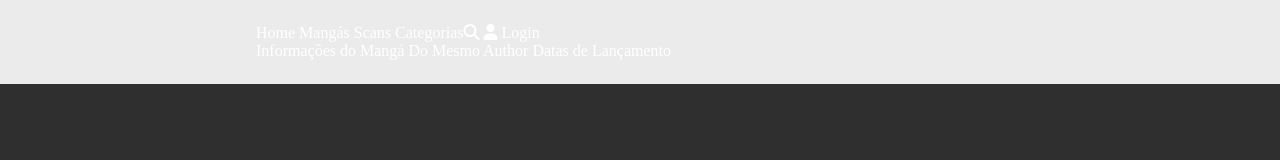
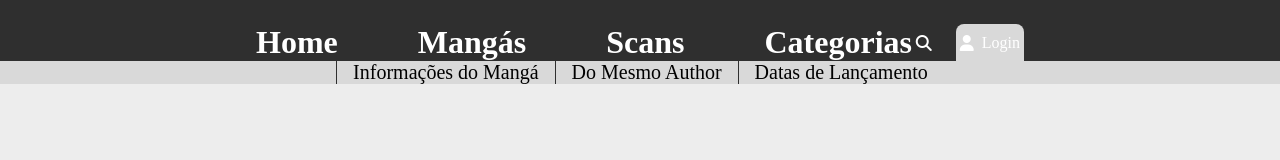
Before and after one commit to ls1w/solo-leveling, a plain HTML site: page index.html in a window 1280 px wide. Drawn offline with Linux system fonts and the light colour scheme.

Commit message:
header 90% ok

```diff
--- a/index.html
+++ b/index.html
@@ -9,8 +9,8 @@
     <script src="https://kit.fontawesome.com/a1ac2db141.js" crossorigin="anonymous"></script>
 
     <link rel="stylesheet" href="./style/reset.css">
+    <link rel="stylesheet" href="./style/style.css">
 
-    <link rel="stylesheet" href="./style/style.css">
     <link rel="stylesheet" href="./style/header.css">
     <title>Solo Leveling</title>
 </head>
@@ -24,15 +24,25 @@
                 <a href="#">Categorias</a>
             </div>
             <div class="search-and-login">
+                <div class="search-icon-container">
                     <i class="fa-solid fa-magnifying-glass search-icon"></i>
+                </div>
+                <div class="login">
                     <i class="fa-solid fa-user login-icon"></i>
                     <span>Login</span>
                 </div>
             </div>
+        </div>
         <nav class="low-menu">
+            <div>
                 <a href="#">Informações do Mangá</a>
+            </div>
+            <div>
                 <a href="#">Do Mesmo Author</a>
+            </div>
+            <div>
                 <a href="#">Datas de Lançamento</a>
+            </div>
         </nav>
     </header>
     <main></main>
--- a/style/header.css
+++ b/style/header.css
@@ -2,8 +2,51 @@ header{
     width: 100vw;
     display: flex;
     flex-direction: column;
-    padding: 24px 256px;
+    padding-top: 24px;
 }
 header .high-menu{
     display: flex;
+    justify-content: space-between;
+    padding: 0px 256px;
 }
+header .menu{
+    display: flex;
+    font-size: 32px;
+    font-weight: 600;
+    gap: 80px;
+}
+header .menu a:hover{
+    color: var(--color-primary);
+}
+
+header .search-and-login{
+    display: flex;
+    gap: 24px;
+}
+header .search-icon-container{
+    display: flex;
+    align-items: center;
+}
+header .login{
+    background-color: var(--color-lightGrey);
+    display: flex;
+    align-items: center;
+    padding: 0px 4px;
+    gap: 8px;
+    border-radius: 8px 8px 0px 0px;
+}
+
+
+
+header .low-menu{
+    background-color: var(--color-lightGrey);
+    color: var(--color-black);
+    display: flex;
+    justify-content: center;
+    align-items: center;
+}
+header .low-menu div{
+    padding: 0px 16px;
+    border-left: 1px solid var(--color-secondary);
+    font-size: 20px;
+}
--- a/style/style.css
+++ b/style/style.css
@@ -1,5 +1,5 @@
 :root{
-    --color-primary: #2F2F2F;
+    --color-primary: #1C70EE;
     --color-secondary: #2f2f2f;
     --color-lightGrey: #d9d9d9;
     --color-extraLightGrey: #edededfd;
@@ -10,13 +10,13 @@
 body{
     height: 100vh;
     width: 100vh;
-    background-color: var(--color-primary);
+    background-color: var(--color-extraLightGrey);
     display: flex;
     flex-direction: column;
 }
 
 header{
-    background-color: var(--color-extraLightGrey);
+    background-color: var(--color-secondary);
     display: flex;
     color: #fff;
 }
```
Lines whose indentation alone changed are shown as unchanged.
